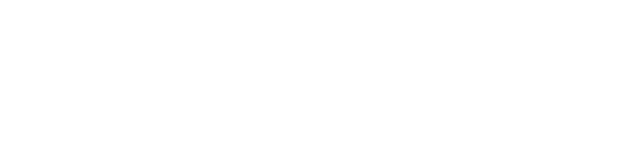
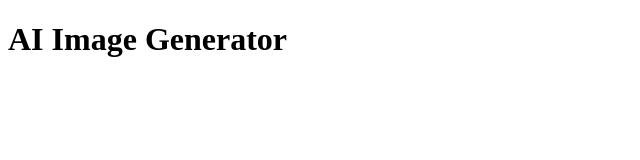
Before and after one commit to lugard1/AI-Image-Generator, a plain HTML site: page index.html in a window 1280 px wide. Shown: the whole page, without its empty margins (0-640 px from the left). Drawn offline with Linux system fonts and the light colour scheme.

Commit message:
Add header

```diff
--- a/index.html
+++ b/index.html
@@ -6,6 +6,12 @@
   <title>AI Image Generator</title>
 </head>
 <body>
-
+  <div class="container">
+    <header class="header">
+      <div class="logo-wrapper">
+        <h1>AI Image Generator</h1>
+      </div>
+    </header>
+  </div>
 </body>
 </html>
```
